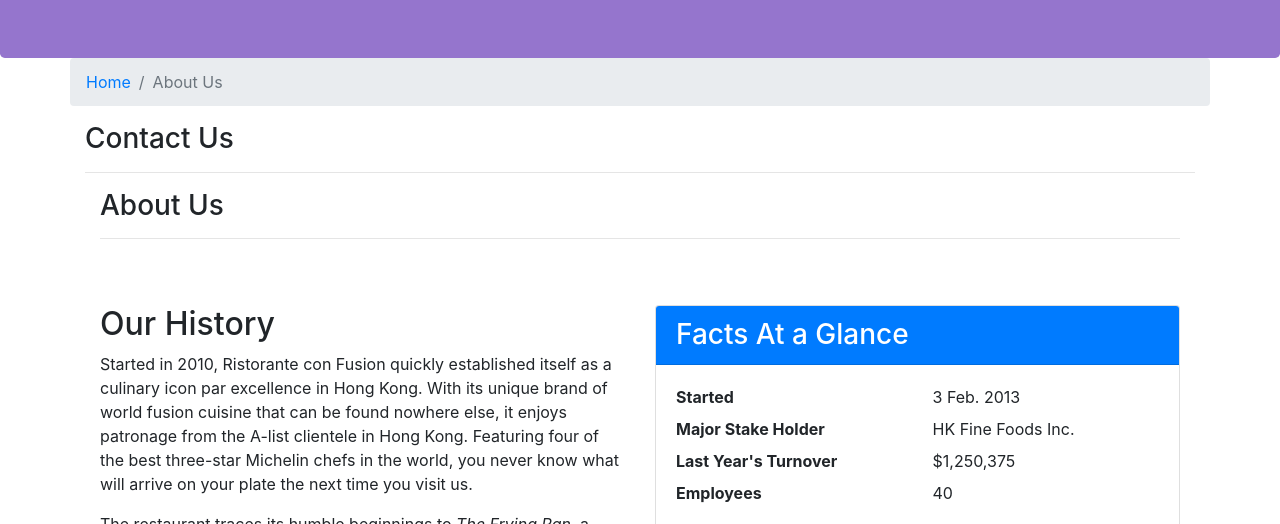
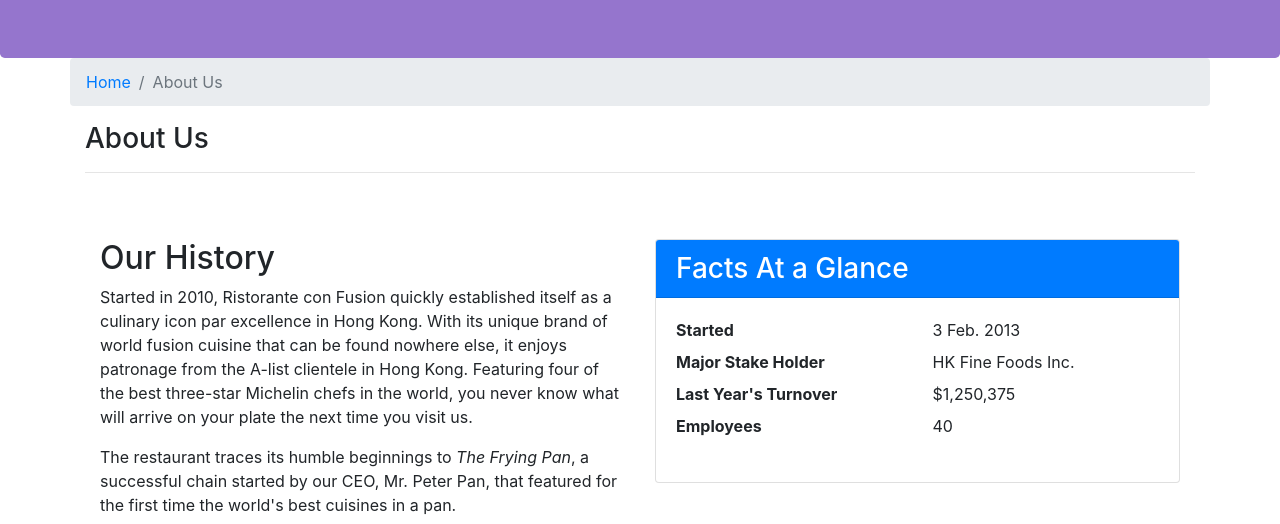
Before and after one commit to garimaarorashuttl/web_bootstrap, a website: page aboutus.html in a window 1280 px wide. Shown: the part 276-800 px from the top of the page. Drawn offline with nearby package versions, Linux system fonts and the light colour scheme.

Commit message:
removing extra header from aboutus.html

```diff
--- a/aboutus.html
+++ b/aboutus.html
@@ -54,17 +54,10 @@
                 <li class="breadcrumb-item active">About Us</li>
             </ol>
             <div class="col-12">
-               <h3>Contact Us</h3>
-               <hr>
-            </div>
-        </div>
-        <div class="row row-header">
-            <div class="col-12">
                <h3>About Us</h3>
                <hr>
             </div>
         </div>
-
         <div class="row row-content">
             <div class="col-12 col-sm-6">
                 <h2>Our History</h2>
```
